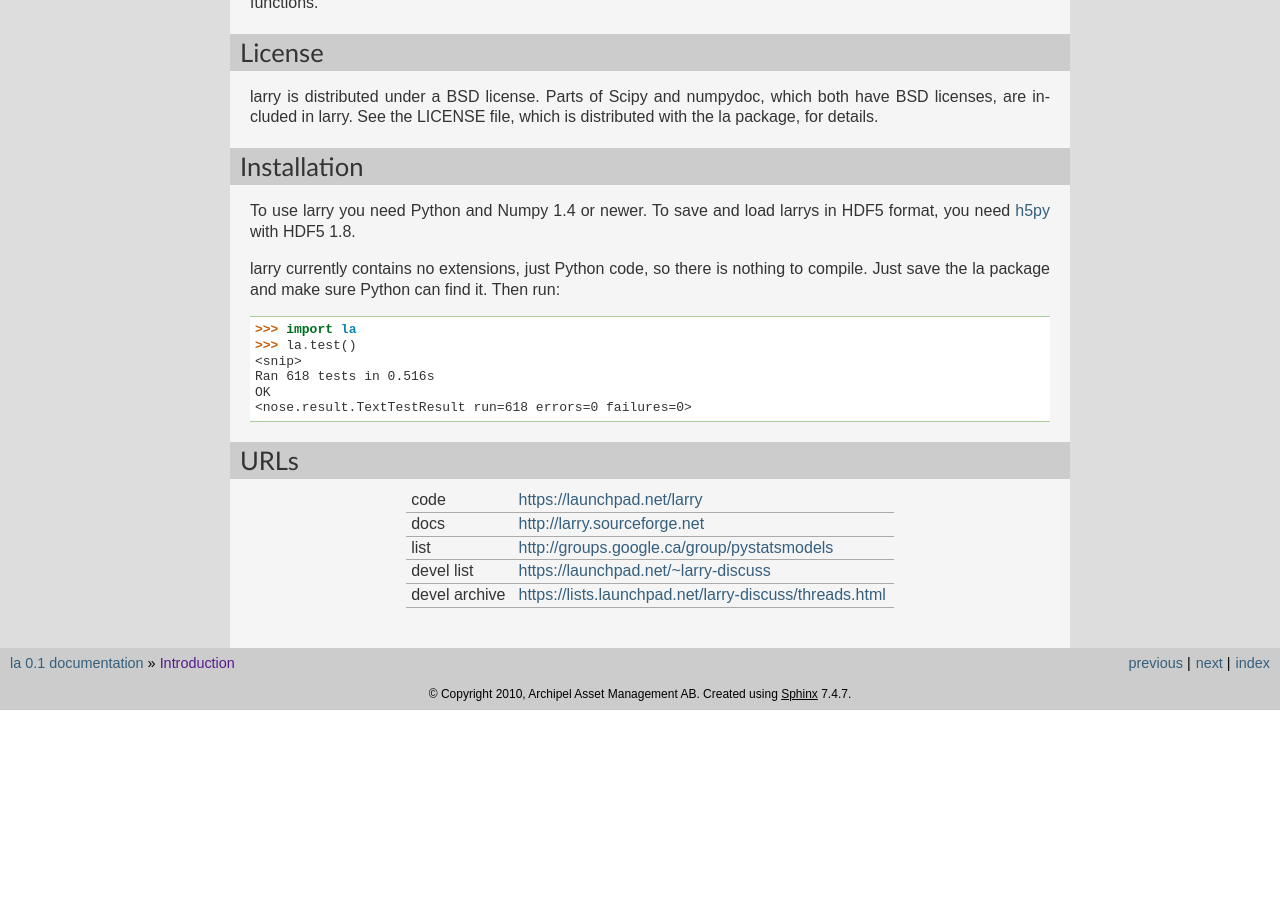
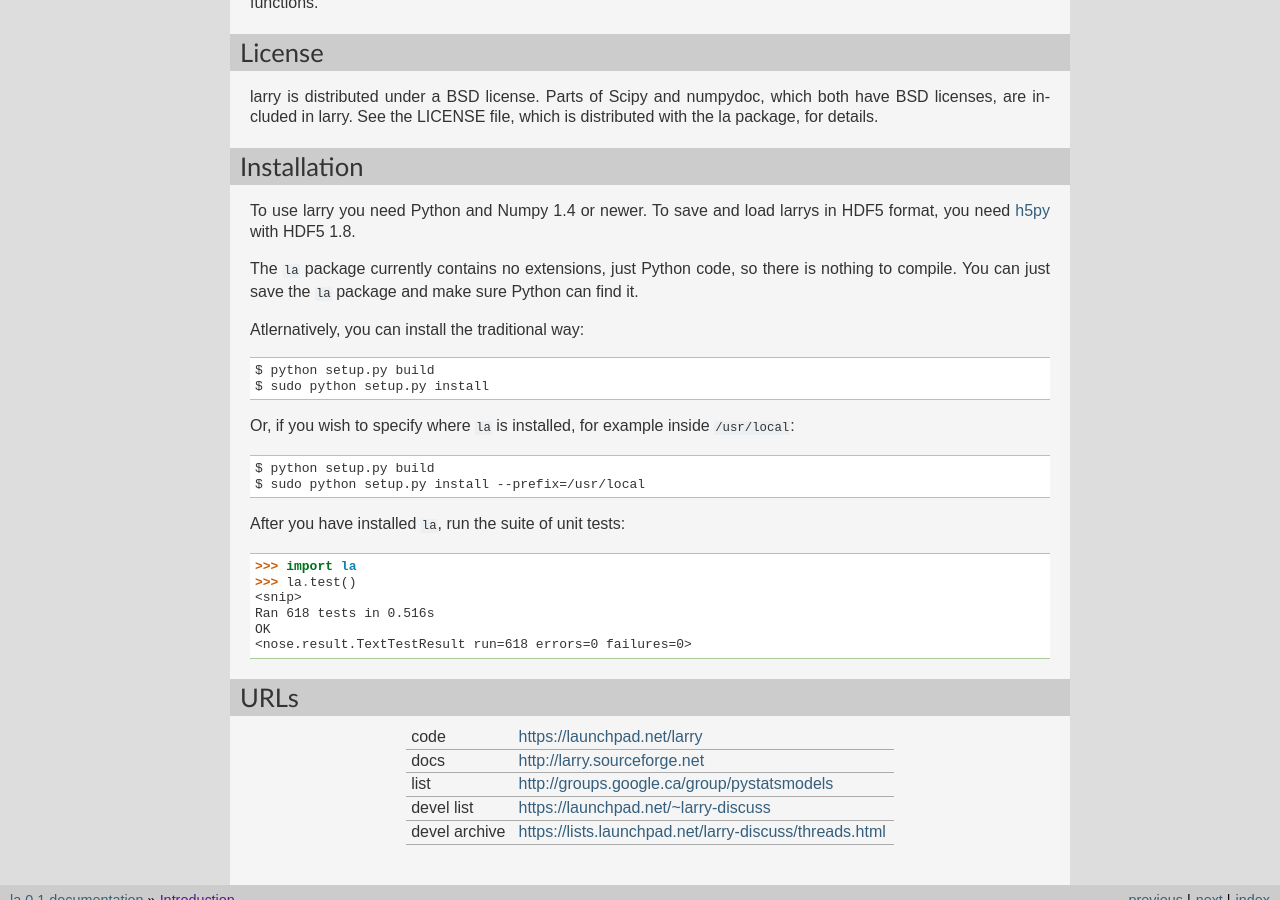
Before and after one commit to kwgoodman/la, a Sphinx documentation site: the page built from doc/source/intro.rst, in a window 1280 px wide and 900 px high, scrolled down 988 px. Built offline with Sphinx 7.4.7, drawn with Linux system fonts in a browser that asks for light colours; before the commit the page ends 1698 px from its top, so only the background shows below that.

Commit message:
* README, doc/source/intro.rst: Update docs for new installation method:       setup.py.

```diff
--- a/doc/source/intro.rst
+++ b/doc/source/intro.rst
@@ -73,9 +73,22 @@ Installation
 To use larry you need Python and Numpy 1.4 or newer.  To save and load larrys
 in HDF5 format, you need `h5py <http://h5py.alfven.org>`_ with HDF5 1.8.
 
-larry currently contains no extensions, just Python code, so there is
-nothing to compile. Just save the la package and make sure Python can
-find it. Then run:
+The ``la`` package currently contains no extensions, just Python code, so
+there is nothing to compile. You can just save the ``la`` package and make
+sure Python can find it.
+
+Atlernatively, you can install the traditional way:
+::
+    $ python setup.py build
+    $ sudo python setup.py install
+
+Or, if you wish to specify where ``la`` is installed, for example inside
+``/usr/local``:
+::
+    $ python setup.py build
+    $ sudo python setup.py install --prefix=/usr/local
+
+After you have installed ``la``, run the suite of unit tests:
 ::
     >>> import la
     >>> la.test()
```
Also changed, not shown: 2 other files.
